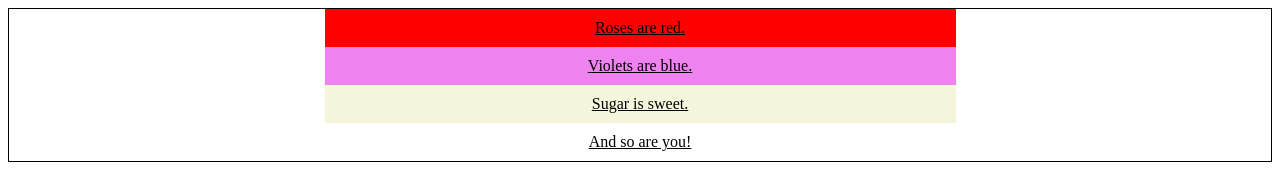
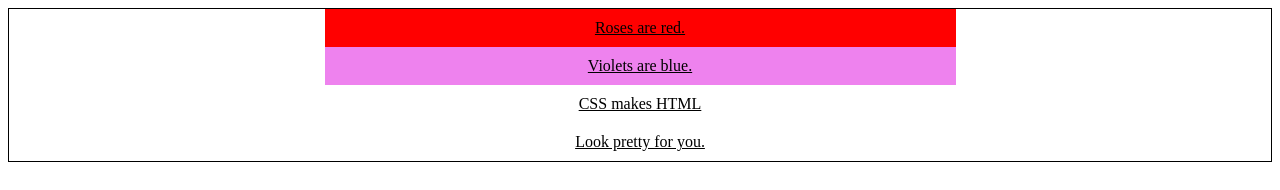
Before and after one commit to codedex-io/css-101, a plain HTML site: page 1-selectors/03-selectors-1/index.html in a window 1280 px wide. Drawn offline with Linux system fonts and the light colour scheme.

Commit message:
Update index.html

```diff
--- a/1-selectors/03-selectors-1/index.html
+++ b/1-selectors/03-selectors-1/index.html
@@ -11,8 +11,8 @@
   <div>
     <p class="line" id="roses">Roses are red.</p>
     <p class="line" id="violets">Violets are blue.</p>
-    <p class="line" id="sugar">Sugar is sweet.</p>
-    <p class="line">And so are you!</p>
+    <p class="line">CSS makes HTML</p>
+    <p class="line">Look pretty for you.</p>
   </div>
 </body>
 </html>
```
